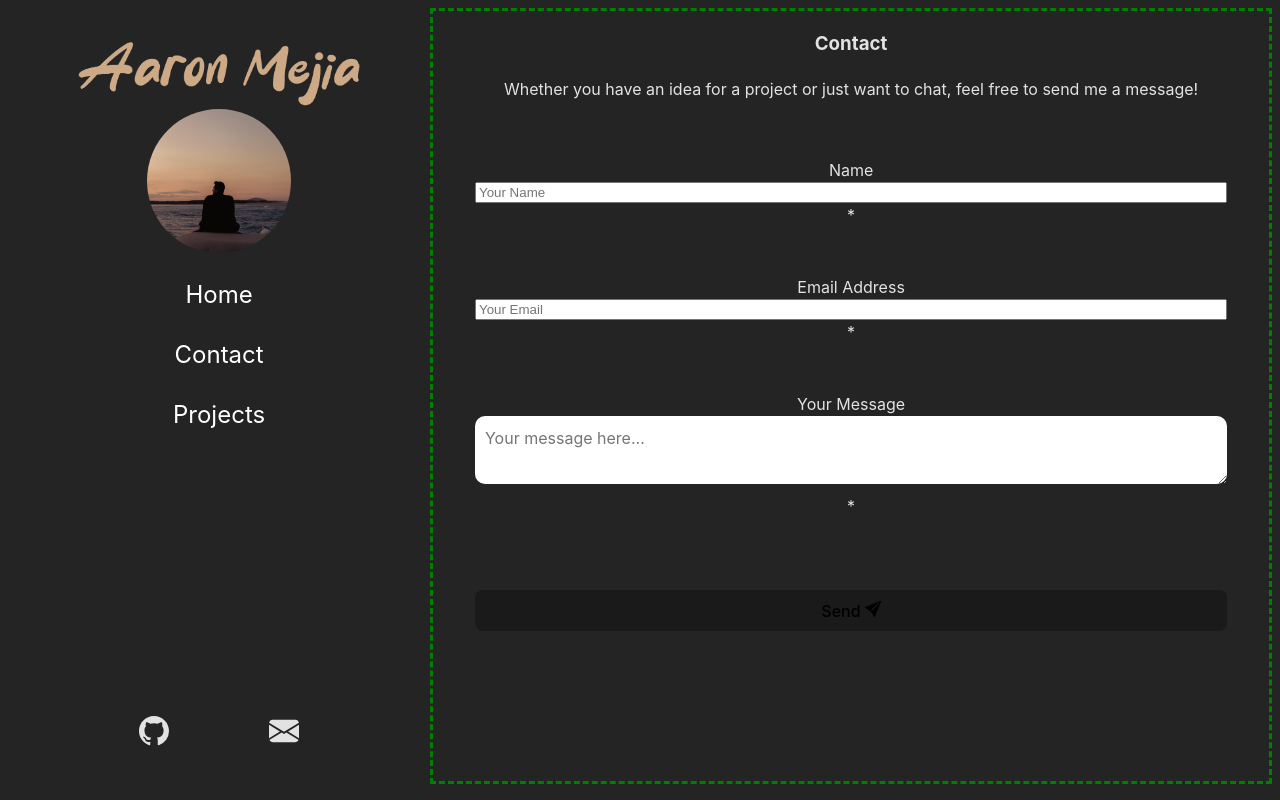
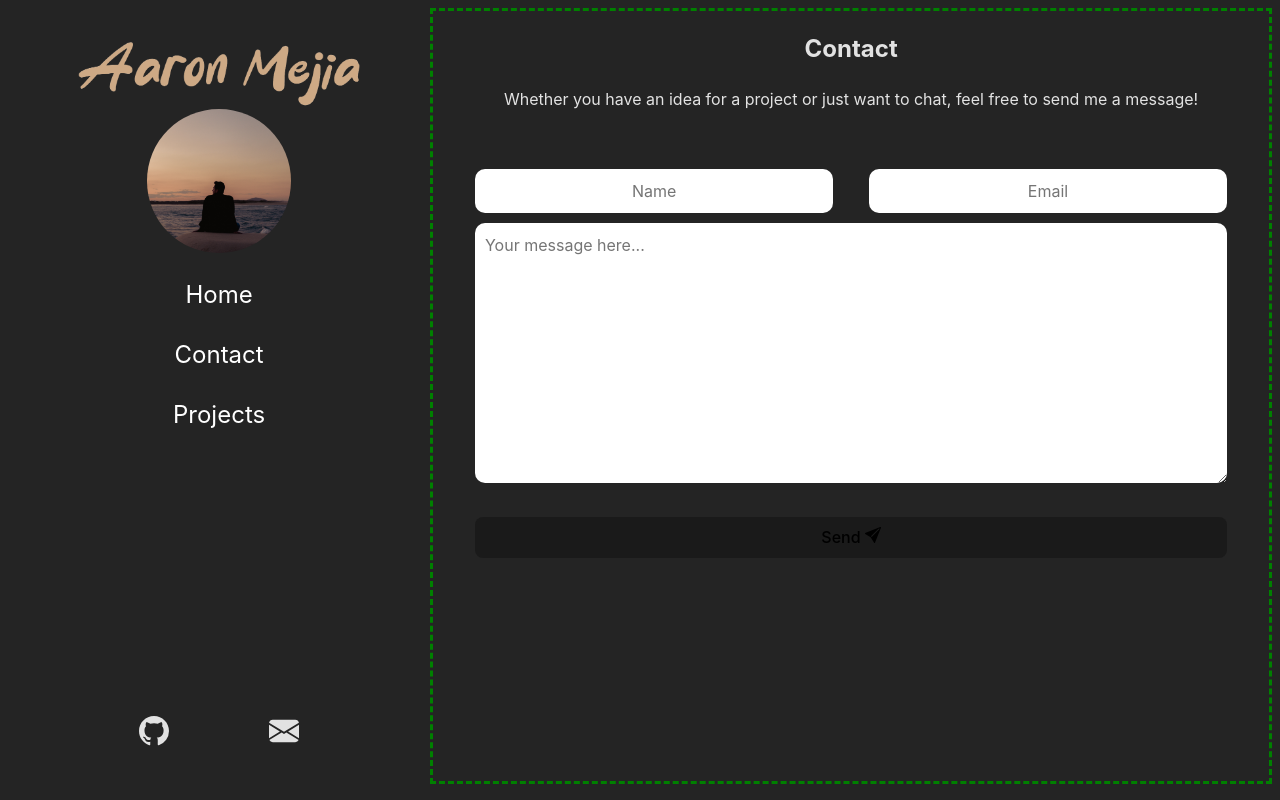
Before and after one commit to mejia-dev/mejia.dev, a React (Vite) app: page / in a window 1280 px wide. Both pictures are taken after a click on the element "Contact". Built offline with nearby package versions, Linux system fonts and the light colour scheme.

Commit message:
Adjust layout of Contact form

```diff
--- a/src/components/Contact.tsx
+++ b/src/components/Contact.tsx
@@ -47,20 +47,20 @@ export default function Contact(): JSX.Element {
 
   return (
     <>
-      <h3>Contact</h3>
+      <h2>Contact</h2>
       <p>Whether you have an idea for a project or just want to chat, feel free to send me a message!</p>
       <form id="contactForm" onSubmit={(event) => submitForm(event)}>
-        Name<br />
-        <input placeholder="Your Name" name="Name" type="text" autoComplete="name" required /><span className="requiredField"> *</span><br /><br />
-        Email Address<br />
-        <input placeholder="Your Email" name="Email" type="email" autoComplete="email" required /><span className="requiredField"> *</span><br /><br />
-        {/* rows="5" cols="30" */}
-        Your Message<br />
-        <textarea name="Message"  placeholder="Your message here..." required /><span className="requiredField"> *</span><br /><br /><br />
+        <div id="contactFormDetails">
+          <input placeholder="Name" name="Name" type="text" autoComplete="name" required />
+          <input placeholder="Email" name="Email" type="email" autoComplete="email" required />
+        </div>
+
+        <textarea name="Message" cols={30} rows={10} placeholder="Your message here..." required />
+        <br />
         <button type="submit">
           Send <svg xmlns="http://www.w3.org/2000/svg" width="16" height="16" fill="currentColor" className="bi bi-send-fill" viewBox="0 0 16 16">
-  <path d="M15.964.686a.5.5 0 0 0-.65-.65L.767 5.855H.766l-.452.18a.5.5 0 0 0-.082.887l.41.26.001.002 4.995 3.178 3.178 4.995.002.002.26.41a.5.5 0 0 0 .886-.083zm-1.833 1.89L6.637 10.07l-.215-.338a.5.5 0 0 0-.154-.154l-.338-.215 7.494-7.494 1.178-.471z"/>
-</svg>
+            <path d="M15.964.686a.5.5 0 0 0-.65-.65L.767 5.855H.766l-.452.18a.5.5 0 0 0-.082.887l.41.26.001.002 4.995 3.178 3.178 4.995.002.002.26.41a.5.5 0 0 0 .886-.083zm-1.833 1.89L6.637 10.07l-.215-.338a.5.5 0 0 0-.154-.154l-.338-.215 7.494-7.494 1.178-.471z" />
+          </svg>
         </button>
       </form>
       <p>{statusMessage}</p>
```
